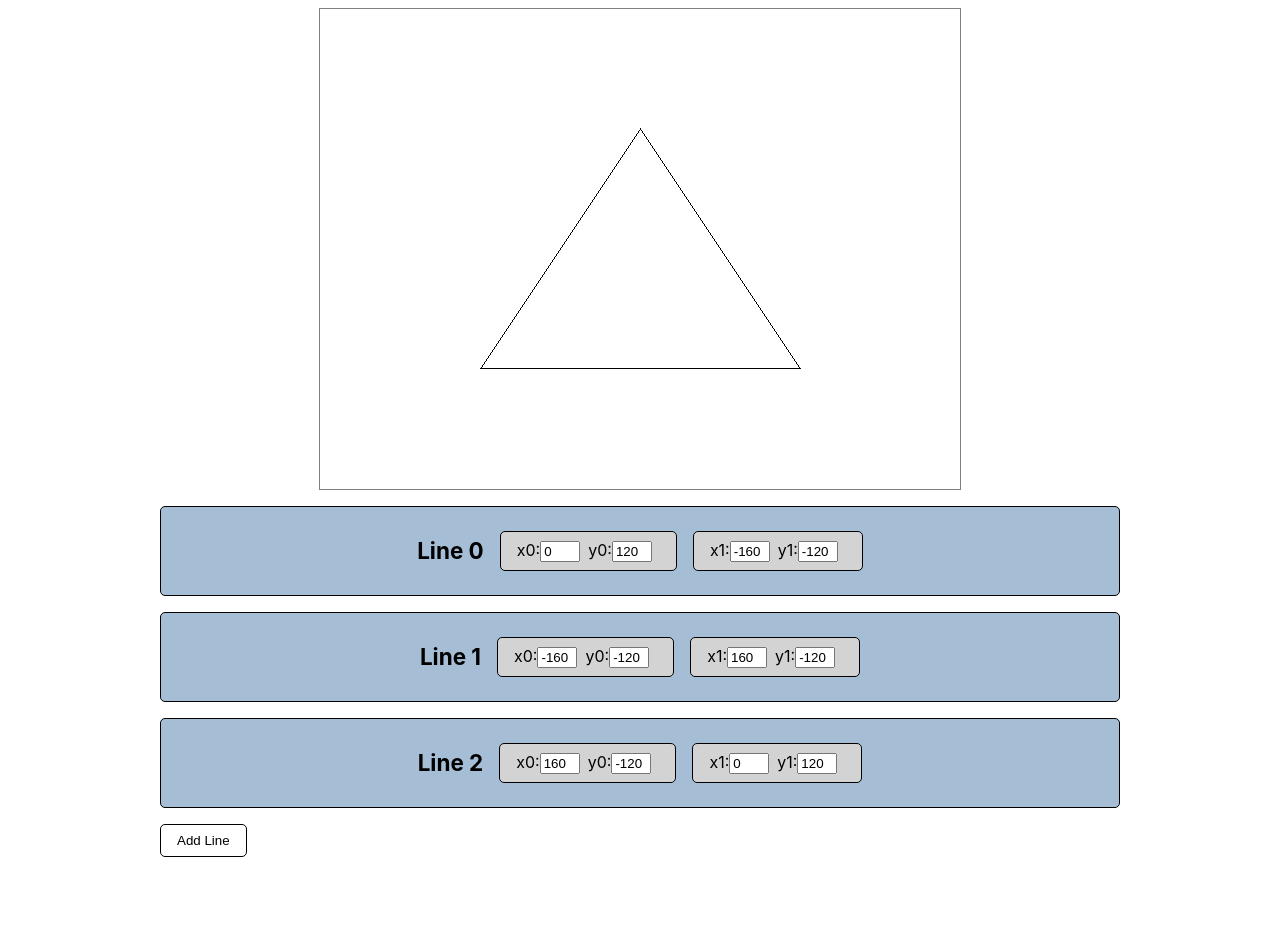
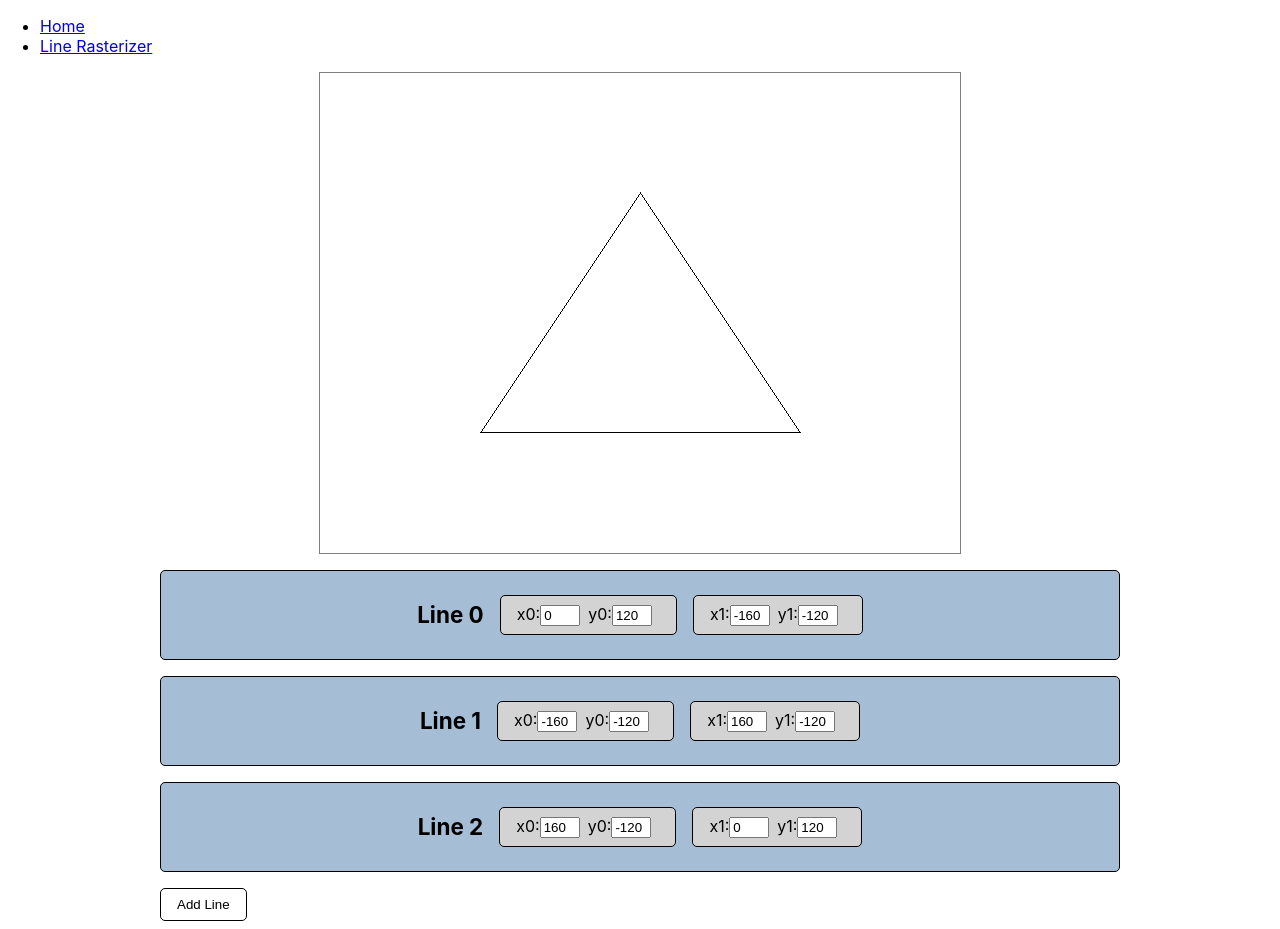
Before and after one commit to ectaguba/first-rasterizer, a React (Create React App) app: page /lines in a window 1280 px wide. Before the commit the page ends 865 px from the top, so only its background shows below. Built offline with nearby package versions, Linux system fonts and the light colour scheme.

Commit message:
structured directories for React Router

```diff
--- a/package.json
+++ b/package.json
@@ -1,9 +1,7 @@
 {
   "name": "first-rasterizer",
   "version": "0.1.0",
-
   "homepage": "https://ectaguba.github.io/first-rasterizer",
-
   "private": true,
   "dependencies": {
     "@testing-library/jest-dom": "^5.17.0",
@@ -12,16 +10,15 @@
     "konva": "^9.3.0",
     "react": "^18.2.0",
     "react-dom": "^18.2.0",
+    "react-router-dom": "^6.21.3",
     "react-scripts": "5.0.1",
     "web-vitals": "^2.1.4"
   },
   "scripts": {
     "start": "react-scripts start",
     "build": "react-scripts build",
-
     "predeploy": "npm run build",
     "deploy": "gh-pages -d build",
-
     "test": "react-scripts test",
     "eject": "react-scripts eject"
   },
--- /dev/null
+++ b/src/App.jsx
@@ -0,0 +1,31 @@
+import React from 'react';
+import { BrowserRouter as Router, Routes, Route, Link } from 'react-router-dom';
+
+import HomePage from './components/HomePage.tsx';
+import LineRasterizer from './components/rasterizers/Lines/LineRasterizer.tsx';
+
+const App = () => {
+  return (
+    <Router>
+      <div>
+        <nav>
+          <ul>
+            <li>
+              <Link to="/">Home</Link>
+            </li>
+            <li>
+              <Link to="/lines">Line Rasterizer</Link>
+            </li>
+          </ul>
+        </nav>
+
+        <Routes>
+          <Route path="/lines" element={<LineRasterizer />} />
+          <Route path="/" element={<HomePage />} />
+        </Routes>
+      </div>
+    </Router>
+  );
+};
+
+export default App;
--- /dev/null
+++ b/src/components/HomePage.tsx
@@ -0,0 +1,11 @@
+import React from 'react';
+
+const HomePage = () => {
+    return (
+        <div>
+            <h1>Rasterizers</h1>
+        </div>
+    )
+}
+
+export default HomePage;
--- a/src/components/LineField.tsx
+++ b/src/components/rasterizers/Lines/LineField.tsx
@@ -1,5 +1,5 @@
 import React, { useState } from 'react';
-import { Line } from './Line.tsx';
+import { Line } from '../Line.tsx';
 
 interface LineFieldProps {
     lineIndex: number;
--- a/src/App.tsx
+++ b/src/components/rasterizers/Lines/LineRasterizer.tsx
@@ -1,15 +1,16 @@
 import React, { useState } from 'react';
 
-import Canvas from "./components/Canvas.tsx";
-import LineField from "./components/LineField.tsx";
-import { Pixel } from "./components/Pixel.tsx";
-import { Line } from "./components/Line.tsx";
-import LineTest from './components/LineTest.tsx';
+import Canvas from "../Canvas.tsx";
+import LineField from "./LineField.tsx";
+import { Pixel } from "../Pixel.tsx";
+import { Line } from "../Line.tsx";
+import LineTest from './LineTest.tsx';
 
-const App: React.FC = () => {
+const LineRasterizer: React.FC = () => {
 
     const canvasSize = { x: 640, y: 480 };
 
+    // lines should draw a triangle
     const [lineArr, setLineArr] = useState<Line[]>([
         new Line(
             new Pixel(0, 120),
@@ -20,7 +21,7 @@ const App: React.FC = () => {
             new Pixel(160, -120)
         ),
         new Line(
-            new Pixel(160, -    120),
+            new Pixel(160, -120),
             new Pixel(0, 120)
         )
     ]);
@@ -59,7 +60,7 @@ const App: React.FC = () => {
     }
 
     return (
-        <div className="App">
+        <div className="LineRasterizer">
             <div className="CanvasContainer">
                 <Canvas
                     lineArr={lineArr}
@@ -88,4 +89,4 @@ const App: React.FC = () => {
     );
 };
 
-export default App;
+export default LineRasterizer;
--- a/src/index.jsx
+++ b/src/index.jsx
@@ -2,7 +2,7 @@ import React from "react";
 import ReactDOM from "react-dom/client";
 
 import "./styles/App.css";
-import App from "./App.tsx"
+import App from "./App"
 
 const rootElement = document.getElementById("root");
 const root = ReactDOM.createRoot(rootElement);
```
Also changed, not shown: src/components/rasterizers/Lines/LineTest.tsx (renamed from src/components/LineTest.tsx, +14 -6 lines), src/components/rasterizers/Canvas.tsx (renamed from src/components/Canvas.tsx), src/components/rasterizers/Line.tsx (renamed from src/components/Line.tsx), src/components/rasterizers/Pixel.tsx (renamed from src/components/Pixel.tsx), 2 other files (tests, documents, lock files or other folders).
